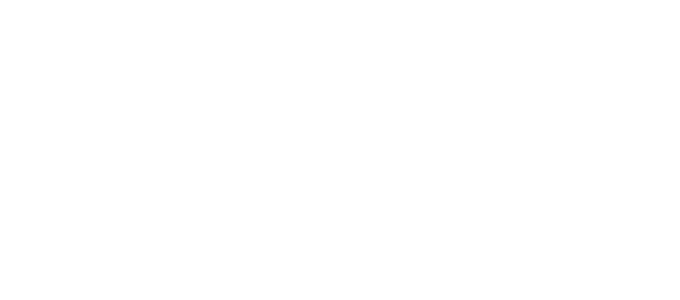
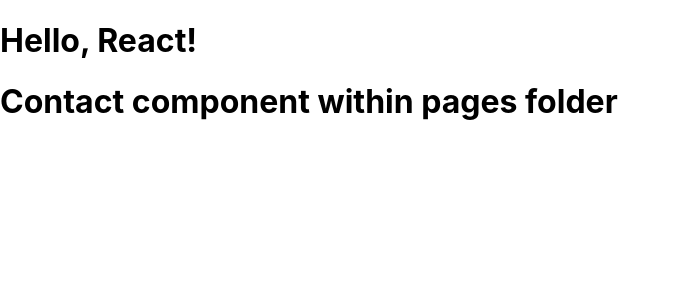
Before and after one commit to andrewcargill/sawmill_go, a React (Create React App) app in the folder mill/: page / in a window 1280 px wide. Shown: the top 300 px of the page, without its empty margins (0-680 px from the left). Built offline with nearby package versions, Linux system fonts and the light colour scheme.

Commit message:
testing routing

```diff
--- a/mill/package.json
+++ b/mill/package.json
@@ -17,7 +17,7 @@
     "predeploy": "npm run build",
     "deploy": "gh-pages -d build",
     "start": "react-scripts start",
-    "build": "react-scripts build",
+    "build": "react-scripts build && cp build/index.html build/404.html",
     "test": "react-scripts test",
     "eject": "react-scripts eject"
   },
--- a/mill/src/App.js
+++ b/mill/src/App.js
@@ -1,15 +1,14 @@
 import React from 'react';
-import { Route, Routes } from 'react-router-dom';
+import { BrowserRouter as Router, Route, Routes } from 'react-router-dom';
 import Home from './Home';
-
 
 const App = () => {
   return (
-
+    <Router basename={`/${process.env.PUBLIC_URL}`}>
       <Routes>
-        <Route path="/" element={<Home />} />
+        <Route path="" element={<Home />} />
       </Routes>
-
+    </Router>
   );
 };
 
--- a/mill/src/index.js
+++ b/mill/src/index.js
@@ -8,9 +8,9 @@ import reportWebVitals from './reportWebVitals';
 const root = ReactDOM.createRoot(document.getElementById('root'));
 root.render(
   <React.StrictMode>
-    <BrowserRouter basename='/sawmill_go'>
+
     <App />
-    </BrowserRouter>
+
   </React.StrictMode>
 );
 
```
